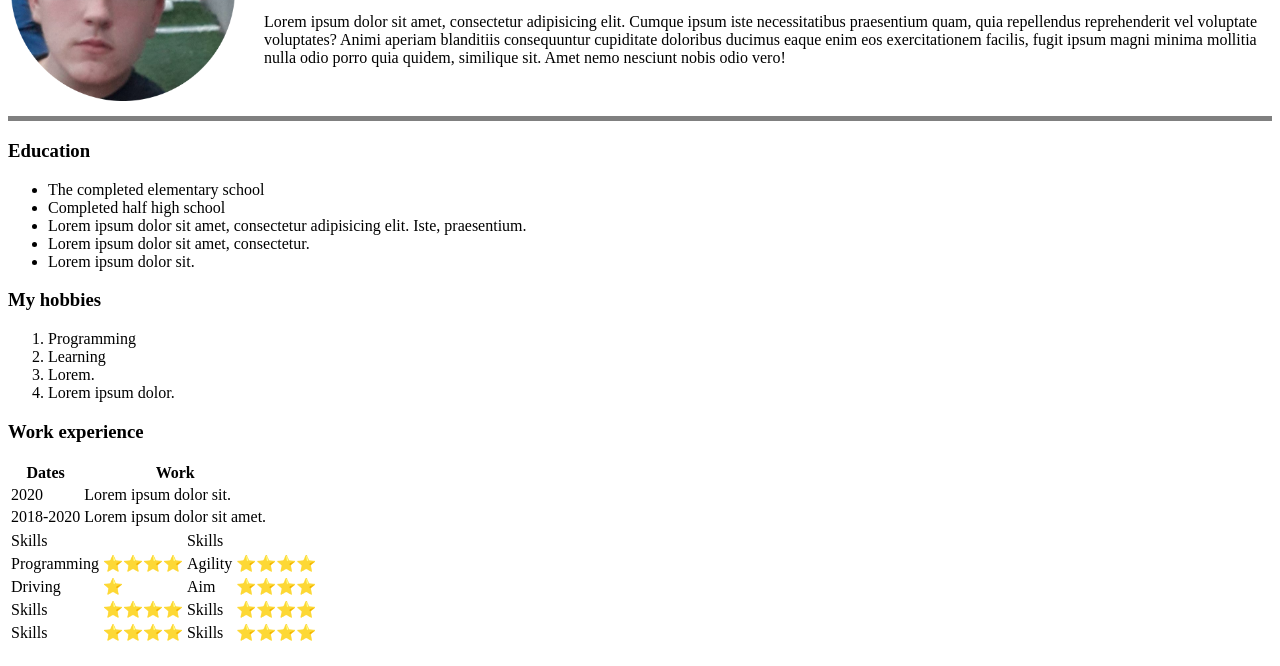
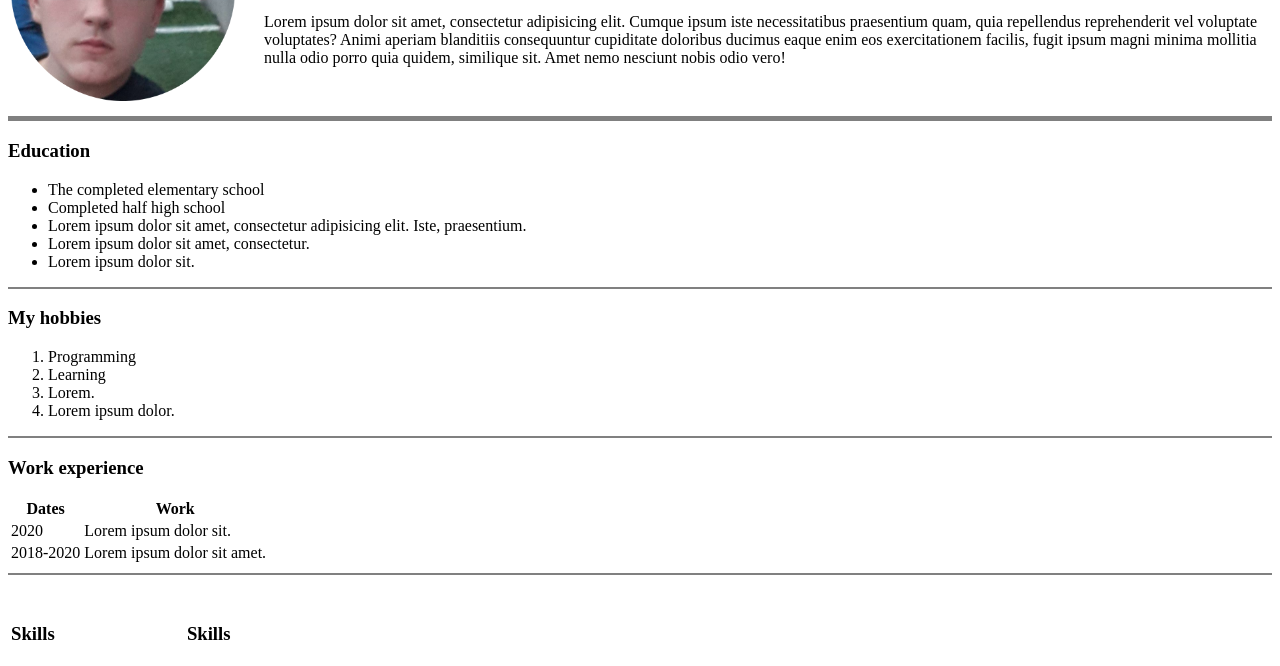
Before and after one commit to Zoka252/Html-practice, a website: page vebprogramiranje/index.html in a window 1280 px wide. Shown: the part 134-800 px from the top of the page. Drawn offline with Linux system fonts and the light colour scheme.

Commit message:
Html personal site.

```diff
--- a/vebprogramiranje/index.html
+++ b/vebprogramiranje/index.html
@@ -39,7 +39,7 @@
     </tr>
   </table>
 
-    <hr size="5" noshade="" />
+  <hr size="5" noshade="" />
     <h3>Education</h3>
     <ul>
       <li>The completed elementary school</li>
@@ -51,6 +51,7 @@
       <li>Lorem ipsum dolor sit amet, consectetur.</li>
       <li>Lorem ipsum dolor sit.</li>
     </ul>
+  <hr size="2" noshade="" />
     <h3>My hobbies</h3>
     <ol>
       <li>Programming</li>
@@ -58,7 +59,9 @@
       <li>Lorem.</li>
       <li>Lorem ipsum dolor.</li>
     </ol>
-    <h3>Work experience</h3>
+  <hr size="2" noshade="" />
+
+  <h3>Work experience</h3>
     <table>
 
       <tr>
@@ -75,24 +78,27 @@
       </tr>
 
     </table>
+  <hr size="2" noshade="" />
+<br>
+  <div id="skills"></div>
   <table>
     <tr>
-      <td>Skills</td>
+      <td><h3>Skills</h3></td>
       <td></td>
-      <td>Skills</td>
+      <td><h3>Skills</h3></td>
       <td></td>
     </tr>
     <tr>
       <td>Programming</td>
       <td>⭐⭐⭐⭐</td>
-      <td>Agility</td>
-      <td>⭐⭐⭐⭐</td>
+      <td>Skill</td>
+      <td>⭐⭐</td>
     </tr>
     <tr>
-      <td>Driving</td>
+      <td>Skill</td>
       <td>⭐</td>
-      <td>Aim</td>
-      <td>⭐⭐⭐⭐</td>
+      <td>Skill</td>
+      <td>⭐⭐⭐</td>
     </tr>
     <tr>
       <td>Skills</td>
@@ -107,5 +113,10 @@
       <td>⭐⭐⭐⭐</td>
     </tr>
   </table>
+  <table>
+    <tr>
+      <td><a href="contactme.html" style="text-decoration: none" ><h3>Contact me</h3></a></td>
+    </tr>
+  </table>
   </body>
 </html>
```
Also changed, not shown: vebprogramiranje/contactme.html (added, +29 -0 lines).
